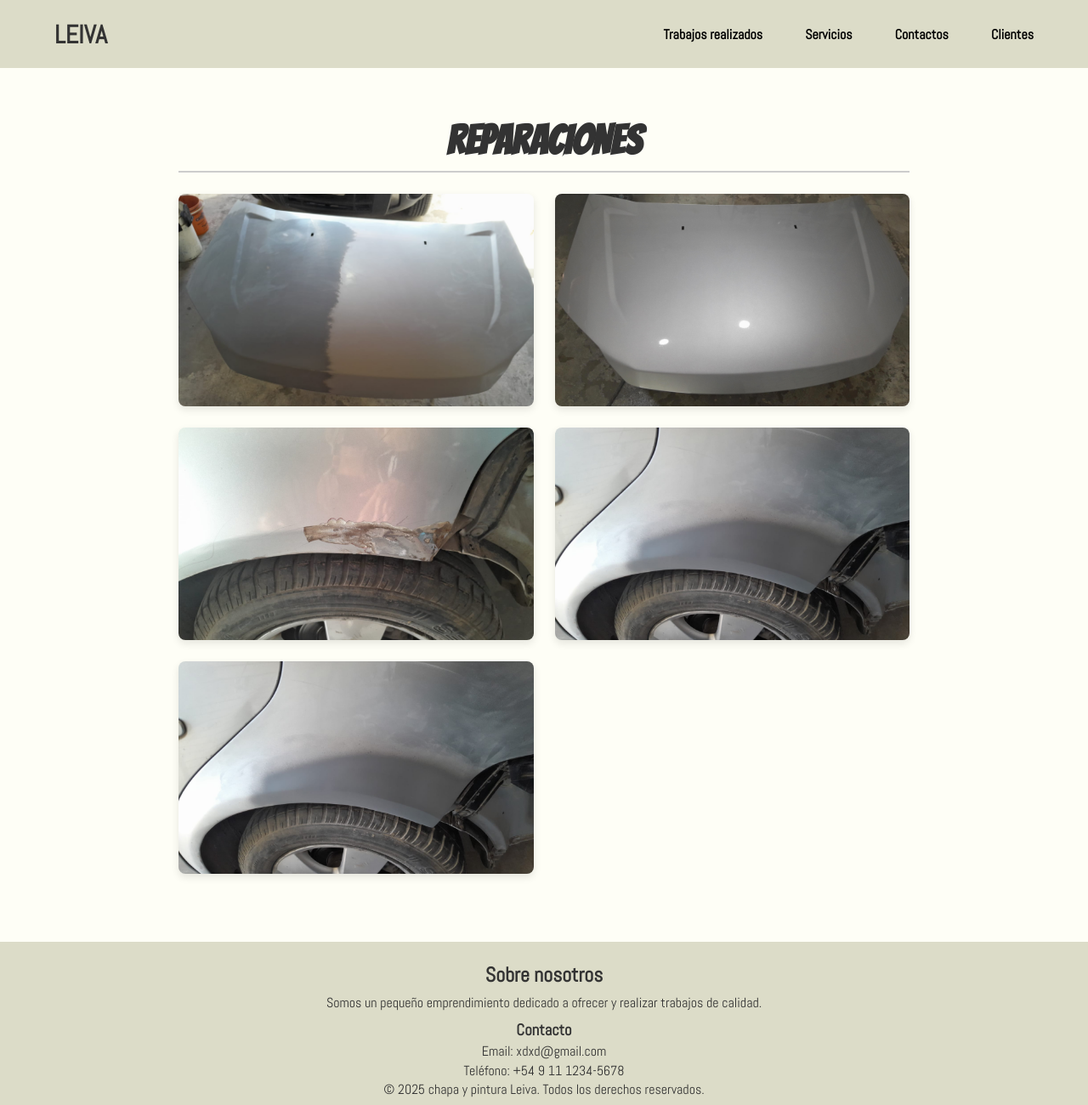
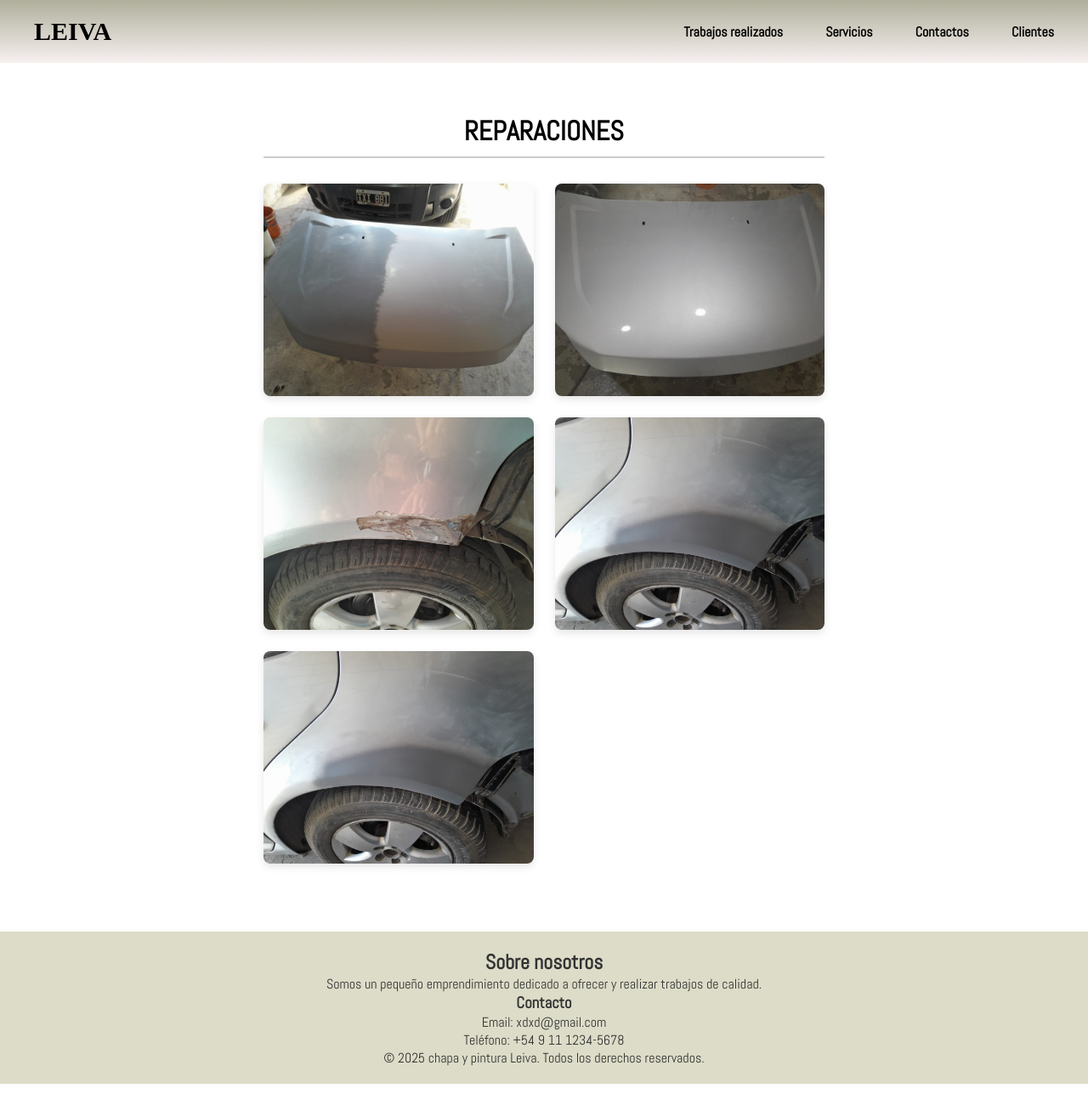
Before and after one commit to uriel-nz/proyecto-final, a plain HTML site: page pages/trabajos realizados.html in a window 1280 px wide. Shown: the whole page at 85% size. After the commit the page ends 1275 px from the top, so only its background shows below. Drawn offline with Linux system fonts and the light colour scheme.

Commit message:
agregando archivos al repositorio

```diff
--- a/scss/base/_queries.scss
+++ b/scss/base/_queries.scss
@@ -1,2 +1,2 @@
-$tablet: 768px;
-$mobile: 480px;
+@import url("https://fonts.googleapis.com/css2?family=Bangers&display=swap");
+@import url("https://fonts.googleapis.com/css2?family=Abel&display=swap");
--- a/scss/base/_reset.scss
+++ /dev/null
@@ -1,15 +0,0 @@
-@use "../base/variables" as v;
-@import url("https://fonts.googleapis.com/css2?family=Bangers&display=swap");
-@import url("https://fonts.googleapis.com/css2?family=Abel&display=swap");
-* {
-    margin: 0;
-    padding: 0;
-    box-sizing: border-box;
-}
-body, html {
-    width: 100%;
-    background-color: v.$color-fondo;
-    font-family: v.$fuente-principal;
-    color: v.$color-texto;
-    overflow-x: hidden;
-}
--- a/scss/base/_variables.scss
+++ b/scss/base/_variables.scss
@@ -1,7 +1,9 @@
-$color-primario: rgb(220, 220, 200);
+$color-primario: #dcdcc8;
 $color-fondo: #fefef6;
 $color-texto: #333;
 $color-borde: #ccc;
 $color-hover: rgb(89, 99, 109);
 $fuente-titulos: "Bangers", system-ui;
 $fuente-principal: "Abel", sans-serif;
+$tablet: 768px;
+$mobile: 480px;
--- a/scss/components/_grilla.scss
+++ b/scss/components/_grilla.scss
@@ -1,13 +1,26 @@
+@use "../base/variables" as v;
+
 .grilla {
     display: grid;
-    grid-template-columns: repeat(auto-fit, minmax(300px, 1fr));
-    gap: 25px;
+    grid-template-columns: repeat(auto-fit, minmax(250px, 1fr));
+    gap: 15px;
     margin: 20px 0;
+    @media (min-width: v.$tablet) {
+        grid-template-columns: repeat(auto-fit, minmax(300px, 1fr));
+        gap: 25px;
+    }
     div {
-        height: 250px;
+        height: 200px;
         border-radius: 8px;
         overflow: hidden;
         box-shadow: 0 4px 10px rgba(0, 0, 0, 0.1);
+        transition: transform 0.3s ease;
+        @media (min-width: v.$tablet) {
+            height: 250px;
+        }
+        &:hover {
+            transform: scale(1.03);
+        }
         img {
             width: 100%;
             height: 100%;
--- a/scss/layout/_footer.scss
+++ b/scss/layout/_footer.scss
@@ -2,12 +2,14 @@
 footer {
     background-color: v.$color-primario;
     text-align: center;
-    padding: 25px 10px;
-    h2, h3, p {
-        margin: 0;
-        line-height: 1.2;
+    padding: 20px;
+    color: #333;
+    font-family: v.$fuente-principal;
+    align-items: self-end;
+    h2 h3{
+        margin-top: 15px;
+        @media (min-width: v.$tablet) {
+        }
     }
-    h2 { margin-bottom: 8px; }
-    h3 { margin-top: 12px; margin-bottom: 4px; }
-    p { margin-bottom: 3px; }
+
 }
--- a/scss/layout/_header.scss
+++ b/scss/layout/_header.scss
@@ -1,45 +1,56 @@
 @use "../base/variables" as v;
-@use "../base/queries" as q;
 header {
-    padding: 20px 5%;
+    padding: 20px 40px;
     display: flex;
     flex-direction: column;
     align-items: center;
     gap: 20px;
-    background-color: v.$color-primario;
-    @media (min-width: q.$tablet) {
+    background-image: linear-gradient(to bottom, #afaf9b, #f7f0f0 );
+    @media (min-width: v.$tablet) {
         flex-direction: row;
         justify-content: space-between;
-    }
-    .logo {
-        h1 {
-            a {
-                font-family: v.$fuente-principal;
-                text-decoration: none;
-                color: inherit;
-                font-size: 30px;
-                &:hover { color: v.$color-hover; }
-            }
-        }
+        padding: 20px 40px;
+        gap: 0;
     }
     nav {
+        display: flex;
+        align-items: center;
         ul {
             display: flex;
-            flex-wrap: wrap;
-            justify-content: center;
             gap: 20px;
             list-style: none;
-            @media (min-width: q.$tablet) {
+            padding: 0;
+            margin: 0;
+            @media (min-width: v.$tablet) {
                 gap: 50px;
             }
             li {
                 a {
                     text-decoration: none;
                     color: black;
+                    font-family: "Abel", sans-serif;
                     font-weight: bold;
-                    &:hover { color: v.$color-hover; }
+                    &:hover{
+                        color: v.$color-hover;
+                    }
                 }
             }
         }
     }
+    .logo {
+        h1 {
+            margin: 0;
+            font-size: inherit;
+            a {
+                text-decoration: none;
+                color: inherit;
+                font-size: 24px;
+
+                @media (min-width: v.$tablet) {
+                    font-size: 30px;
+                }
+                &:hover { color: v.$color-hover; }
+            }
+        }
+    }
 }
--- a/scss/layout/_main.scss
+++ b/scss/layout/_main.scss
@@ -1,10 +1,19 @@
-@use "../base/variables" as v;
+/*@use "../base/variables" as v;
+@use "../base/queries" as q;
 main {
     width: 100%;
-    max-width: 900px;
-    margin: 30px auto;
-    padding: 0 20px;
+    margin: 0 auto;
+    padding: 0;
     text-align: center;
+    div {
+        img {
+            display: block;
+            width: 100%;
+            height: auto;
+                @media (min-width: q.$tablet) {
+                }
+        }
+    }
     h2 {
         font-family: v.$fuente-titulos;
         font-size: clamp(2rem, 5vw, 3rem);
@@ -21,10 +30,13 @@ main {
             margin-bottom: 12px;
             padding: 15px 20px;
             text-align: left;
+            box-shadow: 0 1px 3px rgba(0, 0, 0, 0.05);
+            transition: box-shadow 0.2s ease-in-out;
+            transition: all 0.3s ease;
             &:before {
                 content: "🔧 ";
                 margin-right: 10px;
             }
         }
     }
-}
+}*/
--- /dev/null
+++ b/scss/main/_index.scss
@@ -0,0 +1,16 @@
+* {
+    padding: 0%;
+    margin: 0%;
+    box-sizing: border-box;
+}
+main {
+    width: 100%;
+    margin: 0 auto;
+    text-align: center;
+    padding: 0;
+    img {
+        width: 100%;
+        height: auto;
+        display: block;
+    }
+}
--- /dev/null
+++ b/scss/main/_servicios.scss
@@ -0,0 +1,43 @@
+@use "../base/variables" as v;
+main {
+    max-width: 700px; /* Ancho cómodo para la lista */
+    margin: 40px auto;
+    padding: 20px;
+    font-family: v.$fuente-principal;
+    text-align: center;
+    h2 {
+        color: #000000;
+        font-size: 2em;
+        margin-bottom: 30px;
+        padding-bottom: 10px;
+        border-bottom: 2px solid #ccc;
+    }
+    ul {
+        list-style: none;
+        padding: 0;
+        margin: 0;
+        li {
+            background-color: #f8f9fa;
+            border: 1px solid #dee2e6;
+            border-radius: 6px;
+            margin-bottom: 12px;
+            padding: 15px 20px;
+            text-align: left;
+            font-size: 1.1em;
+            color: #343a40;
+            transition: all 0.3s ease;
+            &:hover {
+            background-color: #e9ecef;
+            transform: translateX(5px);
+            box-shadow: 0 4px 6px rgba(0, 0, 0, 0.1);
+            color: #3c3c3c;
+            }
+            &:before {
+                content: '🔧 ';
+                font-weight: bold;
+                color: #9ea49f;
+                margin-right: 10px;
+            }
+        }
+    }
+}
--- a/scss/style.scss
+++ b/scss/style.scss
@@ -1,8 +1,9 @@
 @charset "UTF-8";
 @use "base/queries";
-@use "base/reset";
+@use "main/index";
 @use "layout/header";
 @use "layout/main";
 @use "layout/footer";
 @use "components/grilla";
 @use "main/contactos";
+@use "main/servicios";
```
Also changed, not shown: assets/css/style.css, 1 other file.
